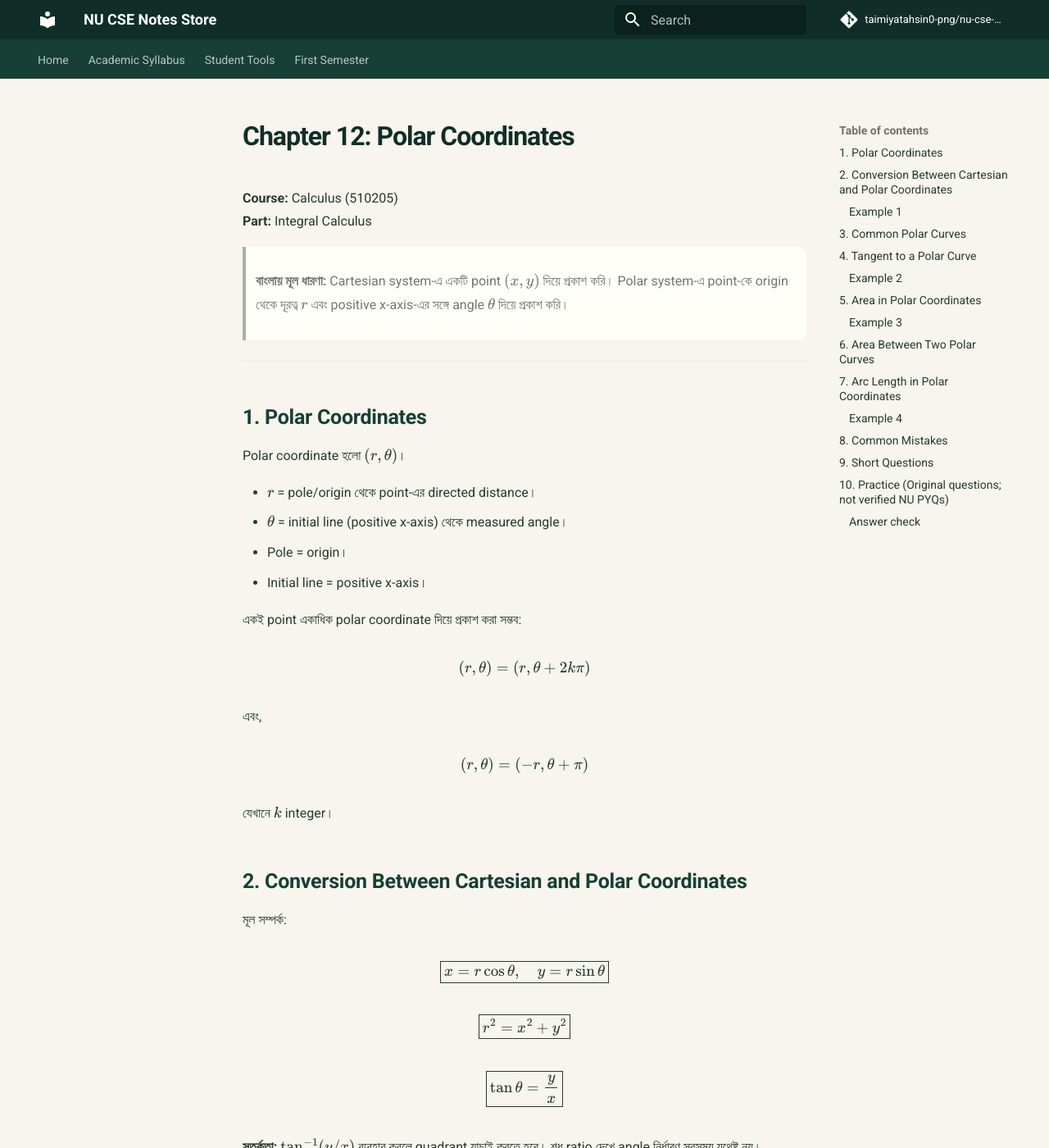
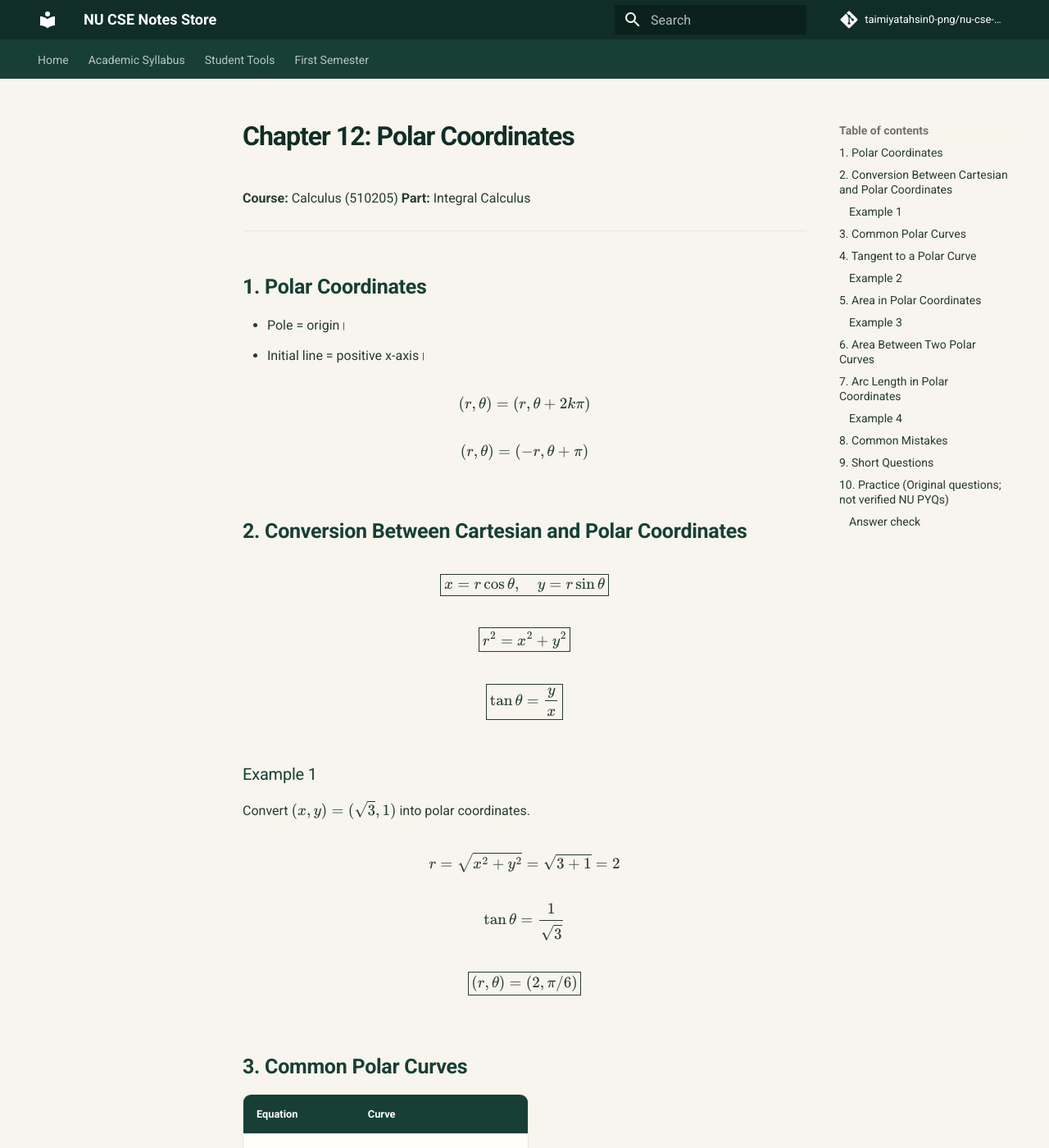
Before and after one commit to taimiyatahsin0-png/nu-cse-notes-store, an MkDocs documentation site: the page built from docs/subjects/cal/chapter-12-polar-coordinates.md, in a window 1280 px wide and 1400 px high. Shown: the whole window at 82% size. Built offline with MkDocs 1.6.1 and Material for MkDocs 9.7.7, drawn with Linux system fonts in a browser that asks for light colours; comment, search, counter and statistics services are not loaded; some of the changed text lies outside the part shown.

Commit message:
Remove Bangla content; standardize English-only notes

```diff
--- a/docs/subjects/cal/chapter-12-polar-coordinates.md
+++ b/docs/subjects/cal/chapter-12-polar-coordinates.md
@@ -3,36 +3,22 @@
 **Course:** Calculus (510205)
 **Part:** Integral Calculus
 
-> **বাংলায় মূল ধারণা:** Cartesian system-এ একটি point \((x,y)\) দিয়ে প্রকাশ করি। Polar system-এ point-কে origin থেকে দূরত্ব \(r\) এবং positive x-axis-এর সঙ্গে angle \(\theta\) দিয়ে প্রকাশ করি।
-
 ---
 
 ## 1. Polar Coordinates
 
-Polar coordinate হলো \((r,\theta)\)।
-
-- \(r\) = pole/origin থেকে point-এর directed distance।
-- \(\theta\) = initial line (positive x-axis) থেকে measured angle।
 - Pole = origin।
 - Initial line = positive x-axis।
-
-একই point একাধিক polar coordinate দিয়ে প্রকাশ করা সম্ভব:
 
 \[
 (r,\theta)=(r,\theta+2k\pi)
 \]
 
-এবং,
-
 \[
 (r,\theta)=(-r,\theta+\pi)
 \]
 
-যেখানে \(k\) integer।
-
 ## 2. Conversion Between Cartesian and Polar Coordinates
-
-মূল সম্পর্ক:
 
 \[
 \boxed{x=r\cos\theta,\quad y=r\sin\theta}
@@ -46,8 +32,6 @@ Polar coordinate হলো \((r,\theta)\)।
 \boxed{\tan\theta=\frac yx}
 \]
 
-**সতর্কতা:** \(\tan^{-1}(y/x)\) ব্যবহার করলে quadrant যাচাই করতে হবে। শুধু ratio দেখে angle নির্ধারণ সবসময় যথেষ্ট নয়।
-
 ### Example 1
 
 Convert \((x,y)=(\sqrt3,1)\) into polar coordinates.
@@ -60,8 +44,6 @@ r=\sqrt{x^2+y^2}
 \[
 \tan\theta=\frac1{\sqrt3}
 \]
-
-প্রথম quadrant হওয়ায় \(\theta=\pi/6\)।
 
 \[
 \boxed{(r,\theta)=(2,\pi/6)}
@@ -78,17 +60,11 @@ r=\sqrt{x^2+y^2}
 | \(r=a(1+\cos\theta)\) | Cardioid |
 | \(r=a\cos(n\theta)\) | Rose-type curve |
 
-Graph আঁকার আগে কয়েকটি standard angle-এ \(r\)-এর value বের করলে curve বোঝা সহজ হয়।
-
 ## 4. Tangent to a Polar Curve
-
-Polar curve \(r=f(\theta)\) হলে,
 
 \[
 x=r\cos\theta,\quad y=r\sin\theta
 \]
-
-Chain rule প্রয়োগ করে,
 
 \[
 \frac{dx}{d\theta}=\frac{dr}{d\theta}\cos\theta-r\sin\theta
@@ -98,8 +74,6 @@ Chain rule প্রয়োগ করে,
 \frac{dy}{d\theta}=\frac{dr}{d\theta}\sin\theta+r\cos\theta
 \]
 
-তাই,
-
 \[
 \boxed{
 \frac{dy}{dx}
@@ -108,13 +82,9 @@ Chain rule প্রয়োগ করে,
 }
 \]
 
-যেখানে \(r'=dr/d\theta\)।
-
 ### Example 2
 
 For \(r=2\), find the slope at \(\theta=\pi/4\).
-
-এখানে \(r'=0\)।
 
 \[
 \frac{dy}{dx}
@@ -127,8 +97,6 @@ For \(r=2\), find the slope at \(\theta=\pi/4\).
 \]
 
 ## 5. Area in Polar Coordinates
-
-Polar curve \(r=f(\theta)\), \(\alpha\leq\theta\leq\beta\) হলে swept area:
 
 \[
 \boxed{A=\frac12\int_\alpha^\beta r^2\,d\theta}
@@ -144,21 +112,13 @@ A=\frac12\int_0^{2\pi}a^2d\theta
 =\boxed{\pi a^2}
 \]
 
-এটি radius \(a\)-এর circle-এর পরিচিত area।
-
 ## 6. Area Between Two Polar Curves
-
-একই angular interval-এ outer curve \(R(\theta)\) এবং inner curve \(r(\theta)\) হলে:
 
 \[
 \boxed{A=\frac12\int_\alpha^\beta[R(\theta)^2-r(\theta)^2]d\theta}
 \]
 
-কোন curve outer তা interval জুড়ে যাচাই করতে হবে। Curves intersect করলে interval ভাগ করতে হতে পারে।
-
 ## 7. Arc Length in Polar Coordinates
-
-Polar curve-এর arc length:
 
 \[
 \boxed{L=\int_\alpha^\beta\sqrt{r^2+\left(\frac{dr}{d\theta}\right)^2}\,d\theta}
@@ -177,16 +137,7 @@ L=\int_0^{2\pi}\sqrt{a^2}\,d\theta
 =\boxed{2\pi a}
 \]
 
-এটি circle-এর circumference।
-
 ## 8. Common Mistakes
-
-1. \(x=r\sin\theta\) লেখা; সঠিক \(x=r\cos\theta\)।
-2. \(y=r\cos\theta\) লেখা; সঠিক \(y=r\sin\theta\)।
-3. Quadrant check না করে \(\theta\) নির্ধারণ।
-4. Polar area formula-তে \(1/2\) বাদ দেওয়া।
-5. Arc length formula-তে \(r'\)-এর square বাদ দেওয়া।
-6. Area between curves-এ outer ও inner curve উল্টে ফেলা।
 
 ## 9. Short Questions
 
```
